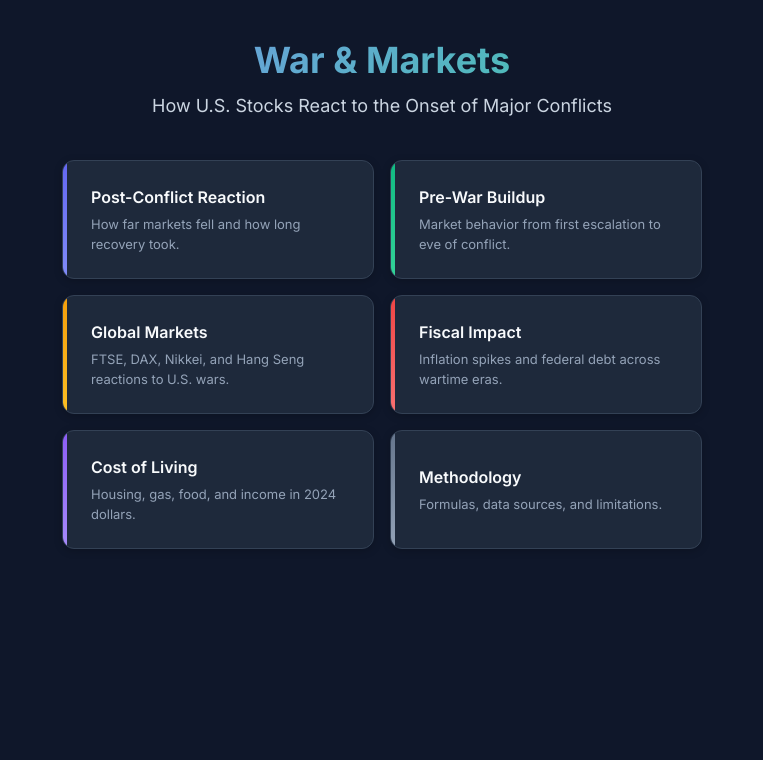
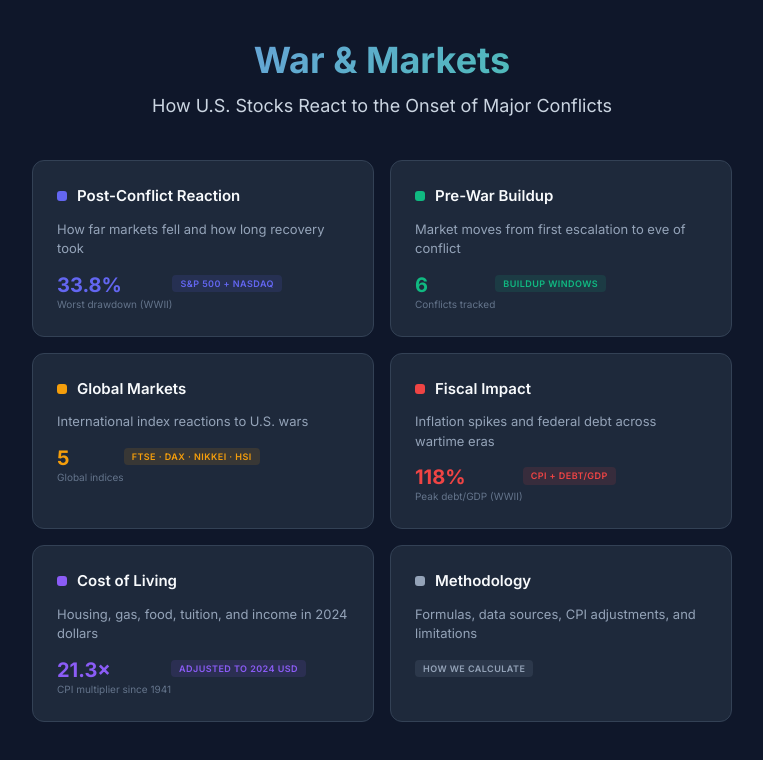
Before and after one commit to azaidi06/fin, a React (Vite) app in the folder war-markets-react/: page / in a window 1280 px wide. Shown: the top 760 px of the page, without its empty margins (258-1021 px from the left). Built offline with nearby package versions, Linux system fonts and the light colour scheme.

Commit message:
landing upgrade

```diff
--- a/war-markets-react/src/components/HomePage.jsx
+++ b/war-markets-react/src/components/HomePage.jsx
@@ -2,121 +2,148 @@ const cards = [
   {
     id: "reaction",
     title: "Post-Conflict Reaction",
-    desc: "How far markets fell and how long recovery took.",
-    gradient: "linear-gradient(135deg, #6366F1, #818CF8)",
-    accent: "#6366F1",
+    desc: "How far markets fell and how long recovery took",
+    color: "#6366F1",
+    stat: "33.8%",
+    statLabel: "Worst drawdown (WWII)",
+    tag: "S&P 500 + NASDAQ",
   },
   {
     id: "buildup",
     title: "Pre-War Buildup",
-    desc: "Market behavior from first escalation to eve of conflict.",
-    gradient: "linear-gradient(135deg, #10B981, #34D399)",
-    accent: "#10B981",
+    desc: "Market moves from first escalation to eve of conflict",
+    color: "#10B981",
+    stat: "6",
+    statLabel: "Conflicts tracked",
+    tag: "Buildup windows",
   },
   {
     id: "global",
     title: "Global Markets",
-    desc: "FTSE, DAX, Nikkei, and Hang Seng reactions to U.S. wars.",
-    gradient: "linear-gradient(135deg, #F59E0B, #FBBF24)",
-    accent: "#F59E0B",
+    desc: "International index reactions to U.S. wars",
+    color: "#F59E0B",
+    stat: "5",
+    statLabel: "Global indices",
+    tag: "FTSE · DAX · Nikkei · HSI",
   },
   {
     id: "fiscal",
     title: "Fiscal Impact",
-    desc: "Inflation spikes and federal debt across wartime eras.",
-    gradient: "linear-gradient(135deg, #EF4444, #F87171)",
-    accent: "#EF4444",
+    desc: "Inflation spikes and federal debt across wartime eras",
+    color: "#EF4444",
+    stat: "118%",
+    statLabel: "Peak debt/GDP (WWII)",
+    tag: "CPI + Debt/GDP",
   },
   {
     id: "cost",
     title: "Cost of Living",
-    desc: "Housing, gas, food, and income in 2024 dollars.",
-    gradient: "linear-gradient(135deg, #8B5CF6, #A78BFA)",
-    accent: "#8B5CF6",
+    desc: "Housing, gas, food, tuition, and income in 2024 dollars",
+    color: "#8B5CF6",
+    stat: "21.3×",
+    statLabel: "CPI multiplier since 1941",
+    tag: "Adjusted to 2024 USD",
   },
   {
     id: "methodology",
     title: "Methodology",
-    desc: "Formulas, data sources, and limitations.",
-    gradient: "linear-gradient(135deg, #64748B, #94A3B8)",
-    accent: "#64748B",
+    desc: "Formulas, data sources, CPI adjustments, and limitations",
+    color: "#94A3B8",
+    stat: null,
+    statLabel: null,
+    tag: "How we calculate",
   },
 ];
 
-const cardStyle = {
+const panel = {
   background: "#1E293B",
   border: "1px solid #334155",
   borderRadius: 12,
-  padding: "24px 24px 24px 28px",
+  padding: 24,
   cursor: "pointer",
   transition: "all 0.2s ease",
   textAlign: "left",
-  position: "relative",
-  overflow: "hidden",
-  boxShadow: "0 2px 8px rgba(0,0,0,0.2)",
+  display: "flex",
+  flexDirection: "column",
+  gap: 12,
 };
+
+const badge = (color) => ({
+  fontSize: 9,
+  fontWeight: 600,
+  color,
+  background: `${color}1F`,
+  padding: "2px 8px",
+  borderRadius: 4,
+  textTransform: "uppercase",
+  letterSpacing: "0.05em",
+  alignSelf: "flex-start",
+});
 
 export default function HomePage({ onSelect }) {
   return (
-    <div style={{ maxWidth: 640, margin: "0 auto" }}>
+    <div style={{ maxWidth: 700, margin: "0 auto" }}>
       <div
         style={{
           display: "grid",
-          gridTemplateColumns: "repeat(2, 1fr)",
+          gridTemplateColumns: "repeat(auto-fit, minmax(280px, 1fr))",
           gap: 16,
         }}
-        className="home-grid"
       >
         {cards.map((c) => (
           <button
             key={c.id}
             onClick={() => onSelect(c.id)}
-            style={cardStyle}
+            style={panel}
             onMouseEnter={(e) => {
-              e.currentTarget.style.borderColor = c.accent;
-              e.currentTarget.style.transform = "translateY(-2px)";
-              e.currentTarget.style.boxShadow = `0 8px 30px ${c.accent}26`;
+              e.currentTarget.style.borderColor = "#475569";
+              e.currentTarget.style.background = "#243044";
             }}
             onMouseLeave={(e) => {
               e.currentTarget.style.borderColor = "#334155";
-              e.currentTarget.style.transform = "none";
-              e.currentTarget.style.boxShadow = "0 2px 8px rgba(0,0,0,0.2)";
+              e.currentTarget.style.background = "#1E293B";
             }}
           >
-            {/* Left accent bar */}
+            {/* Color dot + title row */}
+            <div style={{ display: "flex", alignItems: "center", gap: 10 }}>
               <div
                 style={{
-                position: "absolute",
-                left: 0,
-                top: 0,
-                bottom: 0,
-                width: 4,
-                backgroundImage: c.gradient,
-                borderRadius: "12px 0 0 12px",
+                  width: 10,
+                  height: 10,
+                  borderRadius: 3,
+                  background: c.color,
+                  flexShrink: 0,
                 }}
               />
-            <h3
-              style={{
-                fontSize: 16,
-                fontWeight: 600,
-                color: "#F8FAFC",
-                marginBottom: 6,
-              }}
-            >
+              <h3 style={{ fontSize: 15, fontWeight: 600, color: "#F8FAFC", margin: 0 }}>
                 {c.title}
               </h3>
+            </div>
+
+            {/* Description */}
             <p style={{ fontSize: 13, color: "#94A3B8", lineHeight: 1.5, margin: 0 }}>
               {c.desc}
             </p>
+
+            {/* Stat + tag row */}
+            <div style={{ display: "flex", justifyContent: "space-between", alignItems: "flex-end", marginTop: 4 }}>
+              {c.stat ? (
+                <div>
+                  <div style={{ fontSize: 20, fontWeight: 700, color: c.color, lineHeight: 1 }}>
+                    {c.stat}
+                  </div>
+                  <div style={{ fontSize: 10, color: "#64748B", marginTop: 2 }}>
+                    {c.statLabel}
+                  </div>
+                </div>
+              ) : (
+                <div />
+              )}
+              <span style={badge(c.color)}>{c.tag}</span>
+            </div>
           </button>
         ))}
       </div>
-
-      <style>{`
-        @media (max-width: 500px) {
-          .home-grid { grid-template-columns: 1fr !important; }
-        }
-      `}</style>
     </div>
   );
 }
```
Lines whose indentation alone changed are shown as unchanged.
